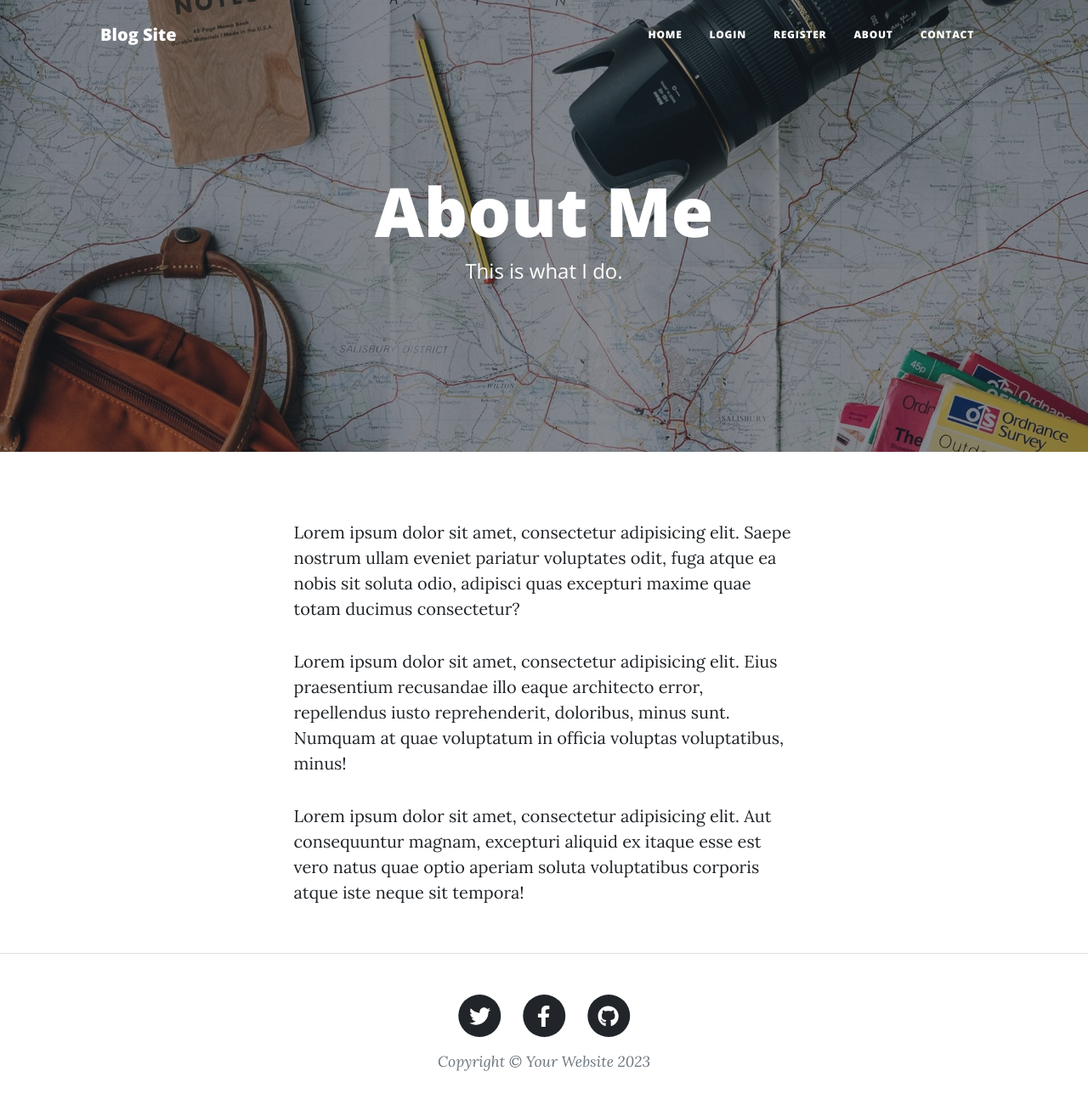
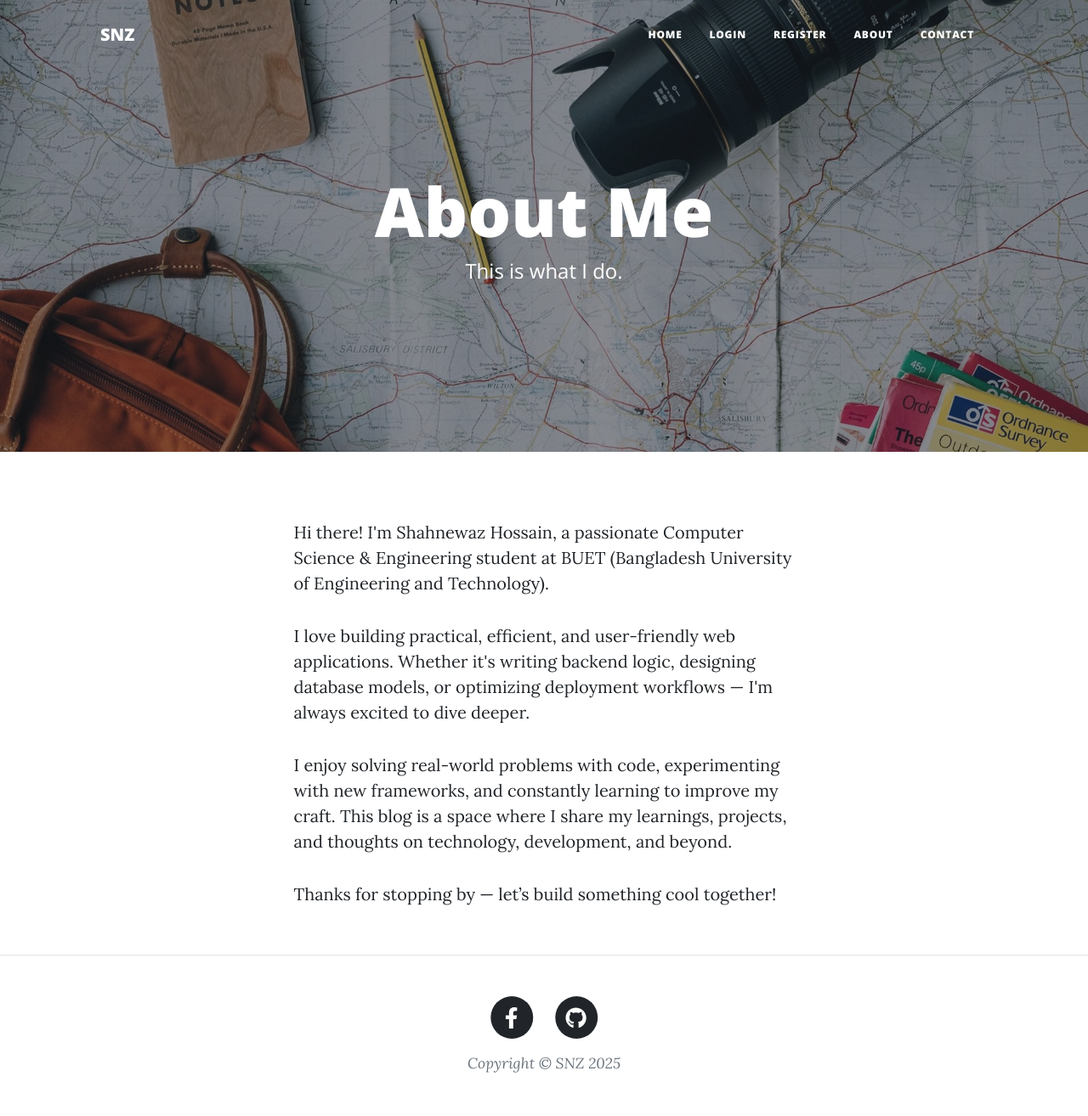
Before and after one commit to Shahnewaz63/python-blog, a Flask app: page /about in a window 1280 px wide. Shown: the whole page at 85% size. Before the commit the page ends 1261 px from the top, so only its background shows below. Run offline with Flask 3, Linux system fonts and the light colour scheme; some libraries are stand-ins or nearby versions.

Commit message:
final release

```diff
--- a/main.py
+++ b/main.py
@@ -13,8 +13,11 @@ from werkzeug.security import generate_password_hash, check_password_hash
 from forms import CreatePostForm, RegisterForm, LoginForm, CommentForm
 from flask_gravatar import Gravatar
 import os
+from smtplib import SMTP
 
 
+my_email = os.environ.get('EMAIL')
+passkey = os.environ.get('PASSKEY')
 '''
 Make sure the required packages are installed:
 Open the Terminal in PyCharm (bottom left).
@@ -33,6 +36,8 @@ app.config['SECRET_KEY'] = os.environ.get('FLASK-KEY')
 ckeditor = CKEditor(app)
 login_manager = LoginManager()
 login_manager.init_app(app)
+
+Bootstrap5(app)
 
 gravatar = Gravatar(app,
                     size=100,
@@ -57,8 +62,26 @@ def admin_only(function):
             abort(403)
     return wrapper_function
 
-Bootstrap5(app)
+def send_email(email, name):
+    text = """\
+Welcome to Our Blog!
 
+We're so glad you're here.
+
+Dive into our latest posts, explore fresh perspectives, and join a community of curious minds.
+Whether you're here to learn, get inspired, or just take a break, you're in the right place.
+
+Happy reading,
+Shahnewaz Hossain
+            """
+    with SMTP("smtp.gmail.com") as connection:
+            connection.starttls()
+            connection.login(user=my_email, password=passkey)
+            connection.sendmail(
+                from_addr=my_email,
+                to_addrs=email,
+                msg=f"Subject:Blog WEB Response\n\nHey {name},\n{text}"
+            )
 # TODO: Configure Flask-Login
 
 
@@ -112,10 +135,12 @@ with app.app_context():
 def register():
     user_form = RegisterForm()
     if user_form.validate_on_submit():
+        email=user_form.email.data
+        name=user_form.name.data
         new_user = User(
-            email=user_form.email.data,
+            email=email,
             password=generate_password_hash(user_form.password.data),
-            name=user_form.name.data
+            name=name
         )
         try:
             db.session.add(new_user)
@@ -124,6 +149,7 @@ def register():
             message = "You already have an account of that email. Login instead."
             return redirect(url_for('login', message=message))
         else:
+            send_email(email, name)
             login_user(new_user)
             return redirect(url_for("get_all_posts"))
     return render_template("register.html", form=user_form)
@@ -249,10 +275,17 @@ def about():
     return render_template("about.html")
 
 
-@app.route("/contact")
+@app.route("/contact", methods=['POST', 'GET'])
 def contact():
+    if request.method == 'POST':
+        email = request.form.get('email')
+        name = request.form.get('name')
+        phone = request.form.get('phone')
+        message = request.form.get('message')
+        send_email(email, name)
+        return redirect(url_for('get_all_posts'))
     return render_template("contact.html")
 
 
 if __name__ == "__main__":
-    app.run(host='0.0.0.0', port=int(os.environ.get('PORT', 5000)))
+    app.run(host='0.0.0.0', port=int(os.environ.get('PORT', 5000)), debug=True)
--- a/templates/about.html
+++ b/templates/about.html
@@ -22,22 +22,16 @@
     <div class="row gx-4 gx-lg-5 justify-content-center">
       <div class="col-md-10 col-lg-8 col-xl-7">
         <p>
-          Lorem ipsum dolor sit amet, consectetur adipisicing elit. Saepe
-          nostrum ullam eveniet pariatur voluptates odit, fuga atque ea nobis
-          sit soluta odio, adipisci quas excepturi maxime quae totam ducimus
-          consectetur?
+          Hi there! I'm Shahnewaz Hossain, a passionate Computer Science & Engineering student at BUET (Bangladesh University of Engineering and Technology).
         </p>
         <p>
-          Lorem ipsum dolor sit amet, consectetur adipisicing elit. Eius
-          praesentium recusandae illo eaque architecto error, repellendus iusto
-          reprehenderit, doloribus, minus sunt. Numquam at quae voluptatum in
-          officia voluptas voluptatibus, minus!
+          I love building practical, efficient, and user-friendly web applications. Whether it's writing backend logic, designing database models, or optimizing deployment workflows — I'm always excited to dive deeper.
         </p>
         <p>
-          Lorem ipsum dolor sit amet, consectetur adipisicing elit. Aut
-          consequuntur magnam, excepturi aliquid ex itaque esse est vero natus
-          quae optio aperiam soluta voluptatibus corporis atque iste neque sit
-          tempora!
+          I enjoy solving real-world problems with code, experimenting with new frameworks, and constantly learning to improve my craft. This blog is a space where I share my learnings, projects, and thoughts on technology, development, and beyond.
+        </p>
+        <p>
+          Thanks for stopping by — let’s build something cool together!
         </p>
       </div>
     </div>
--- a/templates/contact.html
+++ b/templates/contact.html
@@ -84,11 +84,11 @@
             </div>
             <br />
             <button
-              class="btn btn-danger text-uppercase"
+              class="btn btn-primary text-uppercase"
               id="submitButton"
               type="submit"
             >
-              NOT USED in Day 69
+              Submit
             </button>
           </form>
         </div>
--- a/templates/footer.html
+++ b/templates/footer.html
@@ -4,16 +4,9 @@
               <div class="row gx-4 gx-lg-5 justify-content-center">
                   <div class="col-md-10 col-lg-8 col-xl-7">
                       <ul class="list-inline text-center">
+
                           <li class="list-inline-item">
-                              <a href="#!">
-                                  <span class="fa-stack fa-lg">
-                                      <i class="fas fa-circle fa-stack-2x"></i>
-                                      <i class="fab fa-twitter fa-stack-1x fa-inverse"></i>
-                                  </span>
-                              </a>
-                          </li>
-                          <li class="list-inline-item">
-                              <a href="#!">
+                              <a href="https://www.facebook.com/snz.anik">
                                   <span class="fa-stack fa-lg">
                                       <i class="fas fa-circle fa-stack-2x"></i>
                                       <i class="fab fa-facebook-f fa-stack-1x fa-inverse"></i>
@@ -21,7 +14,7 @@
                               </a>
                           </li>
                           <li class="list-inline-item">
-                              <a href="#!">
+                              <a href="https://github.com/Shahnewaz63//">
                                   <span class="fa-stack fa-lg">
                                       <i class="fas fa-circle fa-stack-2x"></i>
                                       <i class="fab fa-github fa-stack-1x fa-inverse"></i>
@@ -29,7 +22,7 @@
                               </a>
                           </li>
                       </ul>
-                      <div class="small text-center text-muted fst-italic">Copyright &copy; Your Website 2023</div>
+                      <div class="small text-center text-muted fst-italic">Copyright &copy; SNZ 2025</div>
                   </div>
               </div>
           </div>
--- a/templates/header.html
+++ b/templates/header.html
@@ -8,7 +8,7 @@
     />
     <meta name="description" content="" />
     <meta name="author" content="" />
-    <title>SNZ's Blog</title>
+    <title>Blog Site</title>
     {% block styles %}
     <!-- Load Bootstrap-Flask CSS here -->
     {{ bootstrap.load_css() }}
@@ -44,7 +44,7 @@
     <!-- Navigation-->
     <nav class="navbar navbar-expand-lg navbar-light" id="mainNav">
       <div class="container px-4 px-lg-5">
-        <a class="navbar-brand" href="/">Blog Site</a>
+        <a class="navbar-brand" href="/">SNZ</a>
         <button
           class="navbar-toggler"
           type="button"
--- a/templates/index.html
+++ b/templates/index.html
@@ -9,7 +9,7 @@
     <div class="row gx-4 gx-lg-5 justify-content-center">
       <div class="col-md-10 col-lg-8 col-xl-7">
         <div class="site-heading">
-          <h1>SNZ's Blog</h1>
+          <h1>Blog Orbit</h1>
           <span class="subheading">A collection of random musings.</span>
         </div>
       </div>
```
